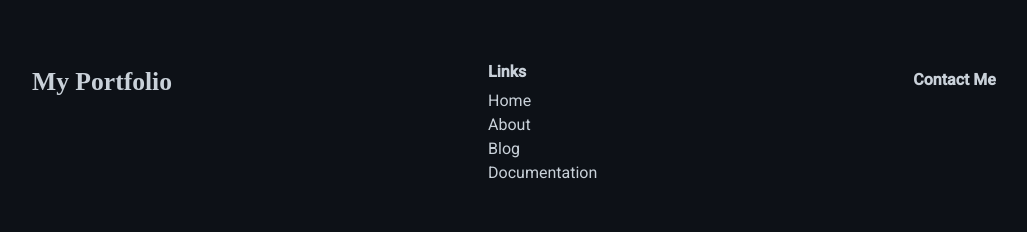
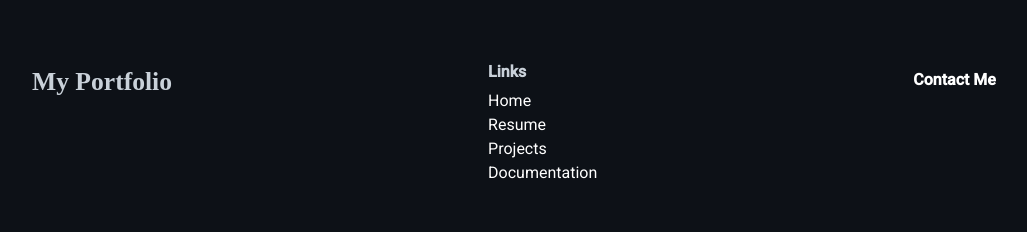
Before and after one commit to Souradeep2000/Portfolio, an Angular app: page /souro in a window 1280 px wide. Shown: the part 3418-3650 px from the top of the page, without its empty margins (126-1153 px from the left). Built offline with nearby package versions, Linux system fonts and the light colour scheme; no server answers.

Commit message:
fixed footer links

```diff
--- a/src/app/footer/footer.component.css
+++ b/src/app/footer/footer.component.css
@@ -57,12 +57,20 @@
 .d-footer-li {
   margin-bottom: 5px;
 }
+.d-footer-li a {
+  text-decoration: none;
+  color: #ffffff;
+  font-size: small;
+}
+.portfolio-footer-section .d-footer-li a {
+  font-size: medium;
+}
 
 .d-footer-li:hover {
   cursor: pointer;
   transform: translateX(10px);
   transition: all 0.4s;
-  font-weight: 700;
+  font-weight: 800;
 }
 
 .d-footer-li-h {
--- a/src/app/footer/footer.component.html
+++ b/src/app/footer/footer.component.html
@@ -9,15 +9,24 @@
       <div class="portfolio-footer-section">
         <ul class="d-footer-ul">
           <li class="d-footer-li-h"><b>Links</b></li>
-          <li class="d-footer-li">Home</li>
-          <li class="d-footer-li">About</li>
-          <li class="d-footer-li">Blog</li>
-          <li class="d-footer-li">Documentation</li>
+          <li class="d-footer-li"><a href="#">Home</a></li>
+          <li class="d-footer-li"><a routerLink="/souro/resume">Resume</a></li>
+          <li class="d-footer-li">
+            <a routerLink="/souro/projects">Projects</a>
+          </li>
+
+          <li class="d-footer-li">
+            <a href="https://github.com/Souradeep2000/Portfolio" target="_blank"
+              >Documentation</a
+            >
+          </li>
         </ul>
       </div>
       <div class="portfolio-footer-section">
         <ul class="d-footer-ul">
-          <li class="d-footer-li"><b>Contact Me</b></li>
+          <li class="d-footer-li">
+            <b><a routerLink="/souro/contact-me">Contact Me</a></b>
+          </li>
         </ul>
       </div>
     </div>
```
Also changed, not shown: src/app/footer/footer.component.ts (+4 -5 lines).
